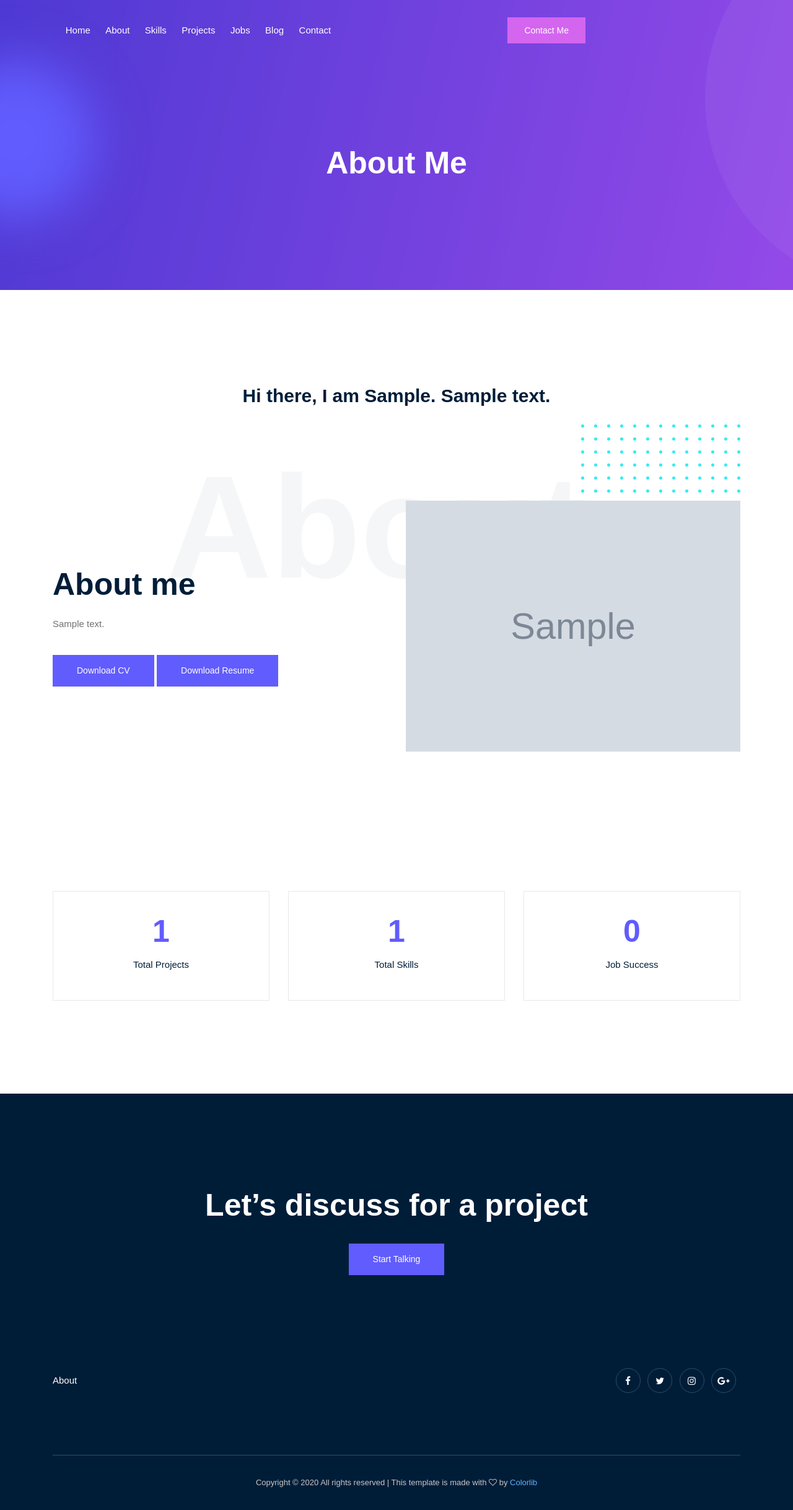
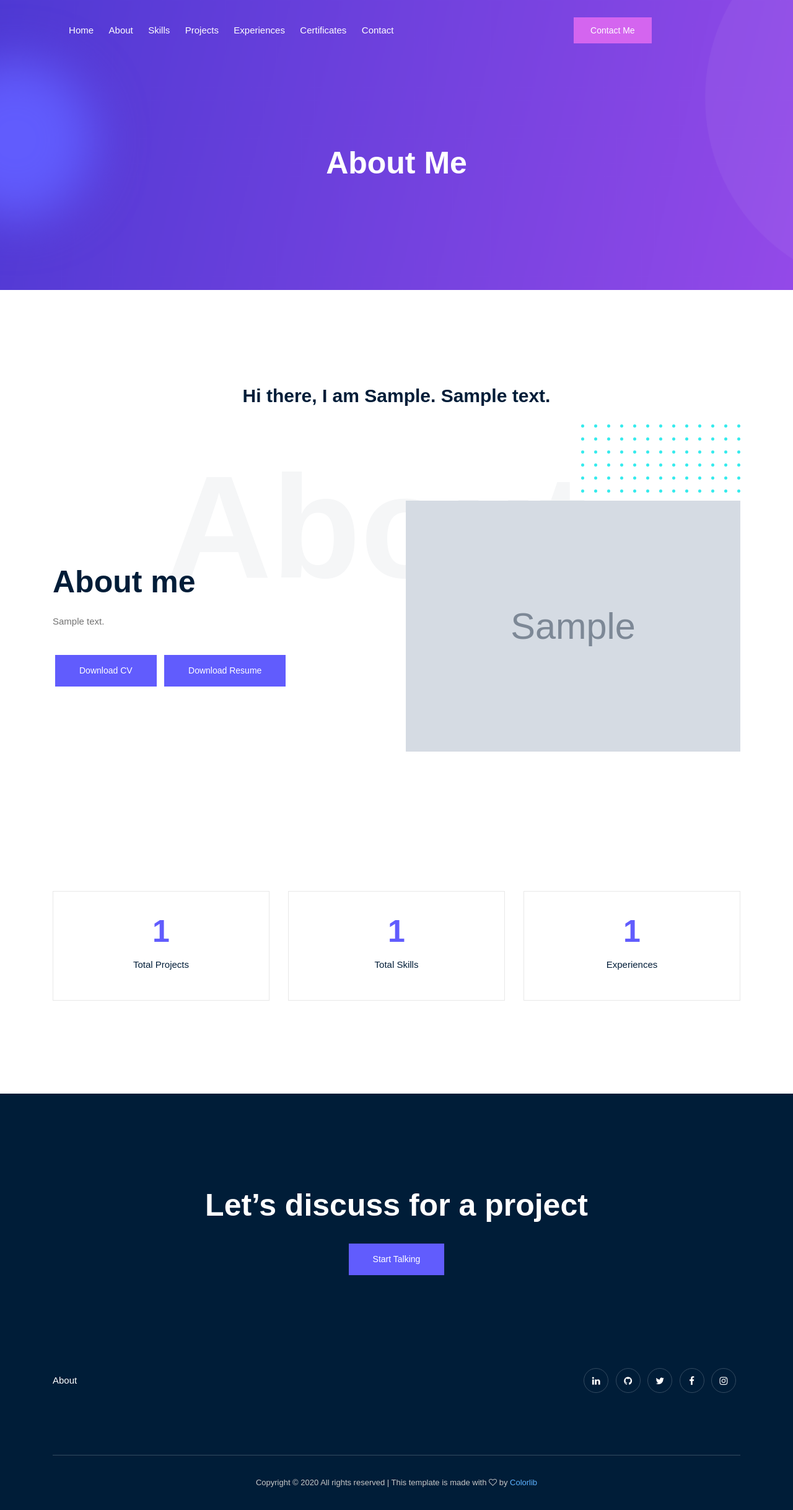
Before and after one commit to prince776/portfolio, a Django app: page /about/ in a window 1280 px wide. Shown: the whole page at 62% size. Run offline with Django 3.2, Linux system fonts and the light colour scheme; tables that the repository leaves empty hold one stand-in row (values such as "Sample post"); grey boxes marked "Sample" are stand-in pictures; data that the repository does not hold is empty; some libraries are stand-ins or nearby versions; some web fonts are replaced.

Commit message:
More additions

```diff
--- a/aboutme/admin.py
+++ b/aboutme/admin.py
@@ -6,5 +6,6 @@ from . import models
 
 admin.site.register(models.Project)
 admin.site.register(models.Skill)
-admin.site.register(models.Job)
+admin.site.register(models.Experience)
 admin.site.register(models.Me)
+admin.site.register(models.Certificate)
--- a/aboutme/models.py
+++ b/aboutme/models.py
@@ -7,6 +7,15 @@ class Skill(models.Model):
     skill_title = models.CharField(max_length=80)
     skill_description = models.TextField()
     skill_priority = models.IntegerField(default=0)
+
+    skill_category = models.CharField(max_length=20,
+                                      choices=(
+                                          ("Programming Language",
+                                           "Programming Language"),
+                                          ("Tools & Technologies",
+                                           "Tools & Technologies"),
+                                          ("Other Skills", "Other Skills")
+                                      ), default="Other Skills")
 
     def __str__(self):
         return self.skill_title
@@ -21,14 +30,34 @@ class Project(models.Model):
         return self.project_title
 
 
-class Job(models.Model):
-    job_title = models.CharField(max_length=80)
-    job_description = models.TextField()
-    job_priority = models.IntegerField()
+class Experience(models.Model):
+    exp_title = models.CharField(max_length=80)
+    exp_description = models.TextField()
+    exp_priority = models.IntegerField()
     completed = models.BooleanField()
 
+    start_date = models.DateTimeField('Start date')
+    end_date = models.DateTimeField('End date', blank=True, null=True)
+
     def __str__(self):
-        return self.job_title
+        return self.exp_title
+
+
+class Certificate(models.Model):
+    certificate_title = models.CharField(max_length=100)
+    certificate_priority = models.IntegerField(default=0)
+
+    certificate_issuer = models.CharField(max_length=80)
+    certificate_credential_id = models.CharField(max_length=100)
+    certificate_credential_url = models.CharField(max_length=150)
+
+    issue_date = models.DateTimeField('Issue date')
+    expires = models.BooleanField()
+    expiration_date = models.DateTimeField(
+        'Expiration Date', blank=True, null=True)
+
+    def __str__(self):
+        return self.certificate_title
 
 
 class Me(models.Model):
@@ -42,6 +71,12 @@ class Me(models.Model):
     phone_number = models.CharField(max_length=15)
     email = models.EmailField()
 
+    link_linkedin = models.CharField(max_length=200, null=True, blank=True)
+    link_github = models.CharField(max_length=200, null=True, blank=True)
+    link_twitter = models.CharField(max_length=200, null=True, blank=True)
+    link_instagram = models.CharField(max_length=200, null=True, blank=True)
+    link_facebook = models.CharField(max_length=200, null=True, blank=True)
+
     image = models.ImageField(blank=True, null=True, upload_to='myImages')
 
     cv = models.FileField(blank=True, null=True, upload_to='myFiles')
--- a/aboutme/templates/aboutme/about.html
+++ b/aboutme/templates/aboutme/about.html
@@ -38,10 +38,10 @@
                 <div class="about_e_details">
                     <h3>About me</h3>
                     <p>{{ me.about_me }}</p>
-                    <div class="download_cv" style="display: inline-block;">
+                    <div class="download_cv m-1" style="display: inline-block;">
                         <a class="boxed-btn3" href="{{ me.cv.url }}">Download CV</a>
                     </div>
-                    <div class="download_cv" style="display: inline-block;">
+                    <div class="download_cv m-1" style="display: inline-block;">
                         <a class="boxed-btn3" href="{{ me.resume.url }}">Download Resume</a>
                     </div>
                 </div>
@@ -91,13 +91,13 @@
             <div class="col-xl-4 col-md-4">
                 <div class="single_counter text-center">
                     <h3>
-                        {% if total_jobs < 10 %}
-                        <span>{{ total_jobs }}</span>
+                        {% if total_experiences < 10 %}
+                        <span>{{ total_experiences }}</span>
                         {% else %}
-                        <span class="counter">{{ total_jobs }}</span>
+                        <span class="counter">{{ total_experiences }}</span>
                         {% endif %}
                     </h3>
-                    <p>Job Success</p>
+                    <p>Experiences</p>
                 </div>
             </div>
         </div>
--- a/aboutme/templates/aboutme/base.html
+++ b/aboutme/templates/aboutme/base.html
@@ -26,7 +26,7 @@
     <link rel="stylesheet" href="{% static 'aboutme/css/slick.css' %}">
     <link rel="stylesheet" href="{% static 'aboutme/css/slicknav.css' %}">
     <link rel="stylesheet" href="{% static 'aboutme/css/style.css' %}">
-    <!-- <link rel="stylesheet" href="css/responsive.css"> -->
+    <link rel="stylesheet" href="{% static 'aboutme/css/responsive.css' %}">
 </head>
 
 <body style="overflow-x: hidden;">
@@ -41,7 +41,7 @@
             <div id="sticky-header" class="main-header-area">
                 <div class="container-fluid">
                     <div class="row align-items-center">
-                        <div class="col-xl-6 col-lg-7">
+                        <div class="col-xl-7 col-lg-8">
                             <div class="main-menu  d-none d-lg-block">
                                 <nav>
                                     <ul id="navigation">
@@ -49,8 +49,9 @@
                                         <li><a href="{% url 'aboutme:about' %}">About</a></li>
                                         <li><a href="{% url 'aboutme:skills' %}">Skills</a></li>
                                         <li><a href="{% url 'aboutme:projects' %}">Projects</a></li>
-                                        <li><a href="{% url 'aboutme:jobs' %}">Jobs</a></li>
-                                        <li><a href="blog.html">Blog</a></li>
+                                        <li><a href="{% url 'aboutme:experiences' %}">Experiences</a></li>
+                                        <li><a href="{% url 'aboutme:certificates' %}">Certificates</a></li>
+                                        <!-- <li><a href="blog.html">Blog</a></li> -->
                                         <li><a href="{% url 'aboutme:contact' %}">Contact</a></li>
                                     </ul>
                                 </nav>
@@ -174,10 +175,28 @@
                     <div class="col-xl-6 col-md-6">
                         <div class="socail_links">
                             <ul>
-                                <li><a href="#"> <i class="fa fa-facebook"></i> </a></li>
-                                <li><a href="#"> <i class="fa fa-twitter"></i> </a></li>
-                                <li><a href="#"> <i class="fa fa-instagram"></i> </a></li>
-                                <li><a href="#"> <i class="fa fa-google-plus"></i> </a></li>
+                                {% if me.link_linkedin %}
+                                <li><a href={{me.link_linkedin}} target="_blank"> <i class="fa fa-linkedin"></i> </a>
+                                </li>
+                                {% endif %}
+
+                                {% if me.link_github %}
+                                <li><a href={{me.link_github}} target="_blank"> <i class="fa fa-github"></i> </a></li>
+                                {% endif %}
+
+                                {% if me.link_twitter %}
+                                <li><a href={{me.link_twitter}} target="_blank"> <i class="fa fa-twitter"></i> </a></li>
+                                {% endif %}
+
+                                {% if me.link_facebook %}
+                                <li><a href={{me.link_facebook}} target="_blank"> <i class="fa fa-facebook"></i> </a>
+                                </li>
+                                {% endif %}
+
+                                {% if me.link_instagram %}
+                                <li><a href={{me.link_instagram}} target="_blank"> <i class="fa fa-instagram"></i> </a>
+                                </li>
+                                {% endif %}
                             </ul>
                         </div>
                     </div>
--- a/aboutme/urls.py
+++ b/aboutme/urls.py
@@ -7,7 +7,8 @@ urlpatterns = [
     path('about/', views.about, name='about'),
     path('skills/', views.skills, name='skills'),
     path('projects/', views.projects, name='projects'),
-    path('jobs/', views.jobs, name='jobs'),
+    path('experiences/', views.experiences, name='experiences'),
     path('contact/', views.contact, name='contact'),
     path('mailtome/', views.mail_to_me, name='mailtome'),
+    path('certificates/', views.certificates, name='certificates')
 ]
--- a/aboutme/views.py
+++ b/aboutme/views.py
@@ -4,7 +4,7 @@ from django.core.mail import send_mail
 from django.urls import reverse
 from django.contrib import messages
 
-from .models import Skill, Project, Job, Me
+from .models import Skill, Project, Experience, Me, Certificate
 
 
 def home(request):
@@ -13,7 +13,7 @@ def home(request):
 
     total_skills = Skill.objects.count()
     total_projects = Project.objects.count()
-    total_jobs = Job.objects.count()
+    total_experiences = Experience.objects.count()
 
     me = Me.objects.filter(active=True)[0]
 
@@ -22,7 +22,7 @@ def home(request):
         'top_projects': top_projects,
         'total_skills': total_skills,
         'total_projects': total_projects,
-        'total_jobs': total_jobs,
+        'total_experiences': total_experiences,
         'me': me,
     }
 
@@ -32,14 +32,14 @@ def home(request):
 def about(request):
     total_skills = Skill.objects.count()
     total_projects = Project.objects.count()
-    total_jobs = Job.objects.count()
+    total_experiences = Experience.objects.count()
 
     me = Me.objects.filter(active=True)[0]
 
     context = {
         'total_skills': total_skills,
         'total_projects': total_projects,
-        'total_jobs': total_jobs,
+        'total_experiences': total_experiences,
         'me': me,
     }
 
@@ -48,9 +48,11 @@ def about(request):
 
 def skills(request):
     skills = Skill.objects.order_by('-skill_priority')
+    me = Me.objects.filter(active=True)[0]
 
     context = {
-        'skills': skills
+        'skills': skills,
+        'me': me,
     }
 
     return render(request, 'aboutme/skills.html', context)
@@ -58,25 +60,42 @@ def skills(request):
 
 def projects(request):
     projects = Project.objects.order_by('-project_priority')
+    me = Me.objects.filter(active=True)[0]
 
     context = {
-        'projects': projects
+        'projects': projects,
+        'me': me,
     }
 
     return render(request, 'aboutme/projects.html', context)
 
 
-def jobs(request):
-    jobs_done = Job.objects.filter(completed=True).order_by('-job_priority')
-    jobs_current = Job.objects.filter(
-        completed=False).order_by('-job_priority')
+def certificates(request):
+    certificates = Certificate.objects.order_by('-certificate_priority')
+    me = Me.objects.filter(active=True)[0]
 
     context = {
-        'jobs_done': jobs_done,
-        'jobs_current': jobs_current
+        'certificates': certificates,
+        'me': me
     }
 
-    return render(request, 'aboutme/jobs.html', context)
+    return render(request, 'aboutme/certificates.html', context)
+
+
+def experiences(request):
+    exp_done = Experience.objects.filter(
+        completed=True).order_by('-exp_priority')
+    exp_current = Experience.objects.filter(
+        completed=False).order_by('-exp_priority')
+    me = Me.objects.filter(active=True)[0]
+
+    context = {
+        'exp_done': exp_done,
+        'exp_current': exp_current,
+        'me': me,
+    }
+
+    return render(request, 'aboutme/experiences.html', context)
 
 
 def contact(request):
```
Also changed, not shown: aboutme/templates/aboutme/certificates.html (added, +51 -0 lines), aboutme/templates/aboutme/experiences.html (renamed from aboutme/templates/aboutme/jobs.html, +15 -11 lines), aboutme/templates/aboutme/home.html (+8 -7 lines), aboutme/templates/aboutme/skills.html (+43 -0 lines), aboutme/migrations/0014_auto_20200514_1743.py (added), aboutme/migrations/0015_auto_20200514_1749.py (added), aboutme/migrations/0016_skill_skill_category.py (added), aboutme/migrations/0017_auto_20200515_0028.py (added), aboutme/migrations/0018_auto_20200515_0104.py (added), media/myImages/1_LvvTyaV.jpg (added), 2 other files.
